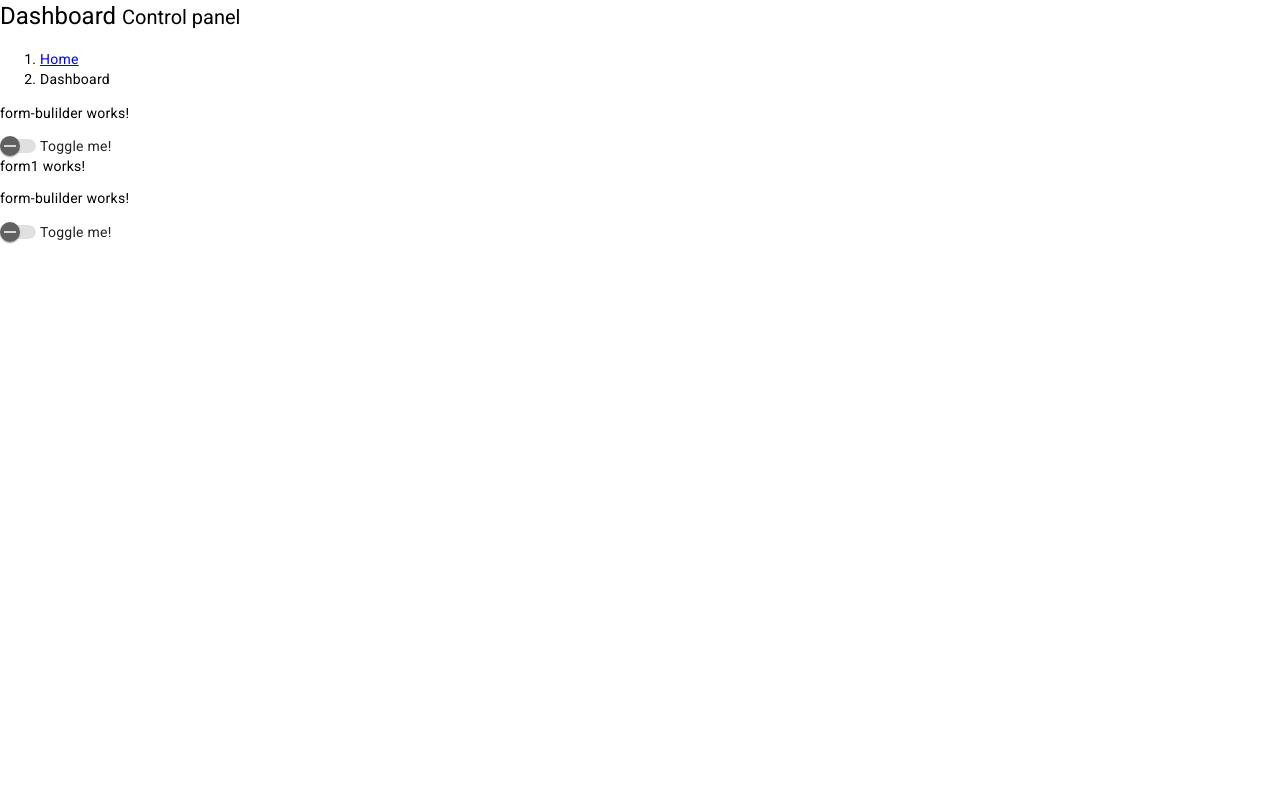
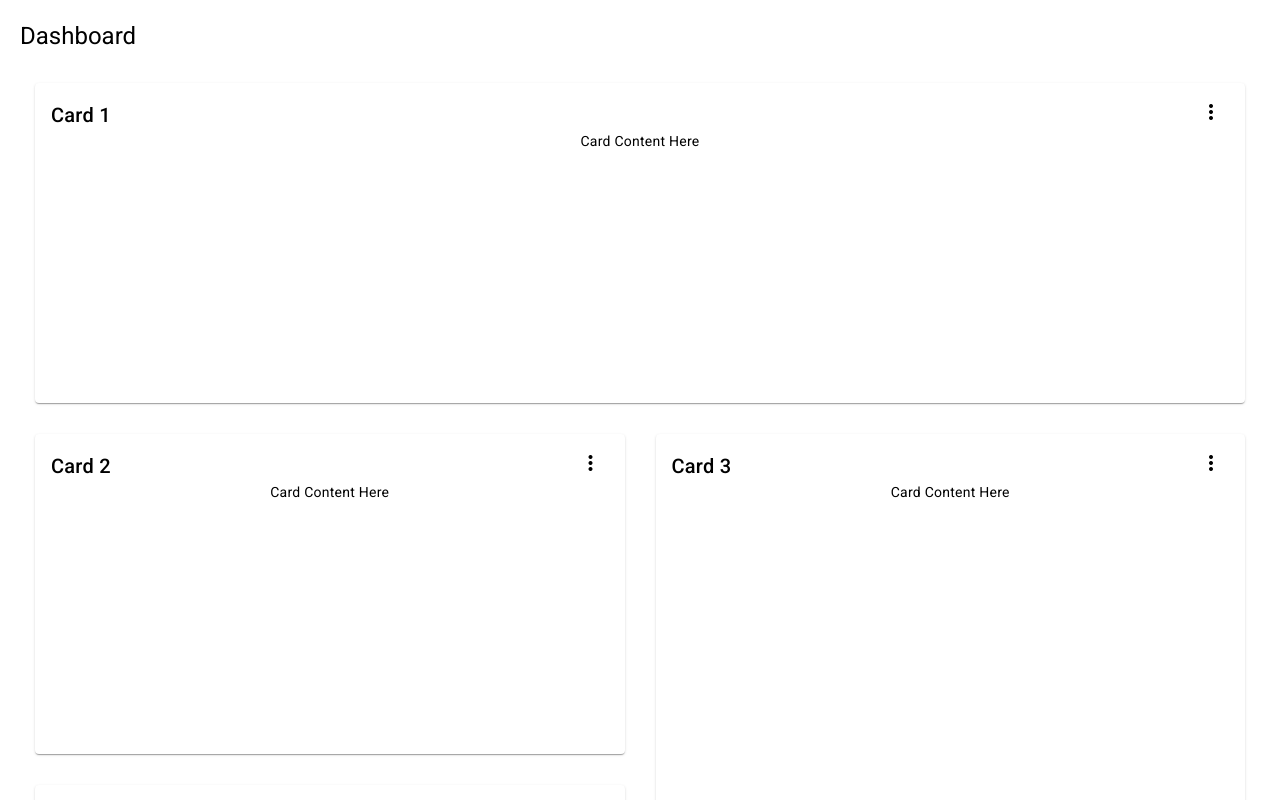
Before and after one commit to mshafiey/start-angular, an Angular app: page / in a window 1280 px wide. Shown: the top 800 px of the page. Built offline with nearby package versions, Linux system fonts and the light colour scheme.

Commit message:
feat: dashboard component and imports

```diff
--- a/src/app/app.component.html
+++ b/src/app/app.component.html
@@ -1,19 +1,6 @@
 <main class="main">
   <div class="content-wrapper">
-    <section class="content-header">
-      <h1>
-        Dashboard
-        <small>Control panel</small>
-      </h1>
-      <ol class="breadcrumb">
-        <li><a href="#"><i class="fa fa-dashboard"></i> Home</a></li>
-        <li class="active">Dashboard</li>
-      </ol>
-    </section>
-
-    <app-form-bulilder></app-form-bulilder>
-    <app-form1></app-form1>
-
+    <app-dahsboard></app-dahsboard>
     <section class="content">
       <router-outlet></router-outlet>
     </section>
--- /dev/null
+++ b/src/app/dahsboard/dahsboard.component.html
@@ -0,0 +1,26 @@
+<div class="grid-container">
+  <h1 class="mat-h1">Dashboard</h1>
+  <mat-grid-list cols="2" rowHeight="350px">
+    @for (card of cards | async; track card) {
+      <mat-grid-tile [colspan]="card.cols" [rowspan]="card.rows">
+        <mat-card class="dashboard-card">
+          <mat-card-header>
+            <mat-card-title>
+              {{card.title}}
+              <button mat-icon-button class="more-button" [matMenuTriggerFor]="menu" aria-label="Toggle menu">
+                <mat-icon>more_vert</mat-icon>
+              </button>
+              <mat-menu #menu="matMenu" xPosition="before">
+                <button mat-menu-item>Expand</button>
+                <button mat-menu-item>Remove</button>
+              </mat-menu>
+            </mat-card-title>
+          </mat-card-header>
+          <mat-card-content class="dashboard-card-content">
+            <div>Card Content Here</div>
+          </mat-card-content>
+        </mat-card>
+      </mat-grid-tile>
+    }
+  </mat-grid-list>
+</div>
--- /dev/null
+++ b/src/app/dahsboard/dahsboard.component.scss
@@ -0,0 +1,21 @@
+.grid-container {
+  margin: 20px;
+}
+
+.dashboard-card {
+  position: absolute;
+  top: 15px;
+  left: 15px;
+  right: 15px;
+  bottom: 15px;
+}
+
+.more-button {
+  position: absolute;
+  top: 5px;
+  right: 10px;
+}
+
+.dashboard-card-content {
+  text-align: center;
+}
--- /dev/null
+++ b/src/app/dahsboard/dahsboard.component.ts
@@ -0,0 +1,48 @@
+import { Component, inject } from '@angular/core';
+import { Breakpoints, BreakpointObserver } from '@angular/cdk/layout';
+import { map } from 'rxjs/operators';
+import { AsyncPipe } from '@angular/common';
+import { MatGridListModule } from '@angular/material/grid-list';
+import { MatMenuModule } from '@angular/material/menu';
+import { MatIconModule } from '@angular/material/icon';
+import { MatButtonModule } from '@angular/material/button';
+import { MatCardModule } from '@angular/material/card';
+
+@Component({
+  selector: 'app-dahsboard',
+  templateUrl: './dahsboard.component.html',
+  styleUrl: './dahsboard.component.scss',
+  standalone: true,
+  imports: [
+    AsyncPipe,
+    MatGridListModule,
+    MatMenuModule,
+    MatIconModule,
+    MatButtonModule,
+    MatCardModule
+  ]
+})
+export class DahsboardComponent {
+  private breakpointObserver = inject(BreakpointObserver);
+
+  /** Based on the screen size, switch from standard to one column per row */
+  cards = this.breakpointObserver.observe(Breakpoints.Handset).pipe(
+    map(({ matches }) => {
+      if (matches) {
+        return [
+          { title: 'Card 1', cols: 1, rows: 1 },
+          { title: 'Card 2', cols: 1, rows: 1 },
+          { title: 'Card 3', cols: 1, rows: 1 },
+          { title: 'Card 4', cols: 1, rows: 1 }
+        ];
+      }
+
+      return [
+        { title: 'Card 1', cols: 2, rows: 1 },
+        { title: 'Card 2', cols: 1, rows: 1 },
+        { title: 'Card 3', cols: 1, rows: 2 },
+        { title: 'Card 4', cols: 1, rows: 1 }
+      ];
+    })
+  );
+}
```
Also changed, not shown: src/app/app.component.ts (+7 -1 lines), 1 other file (tests, documents, lock files or other folders).
